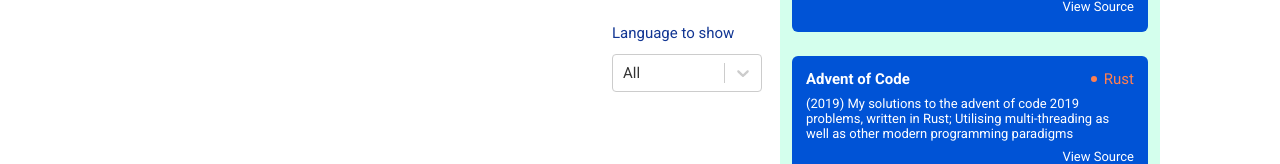
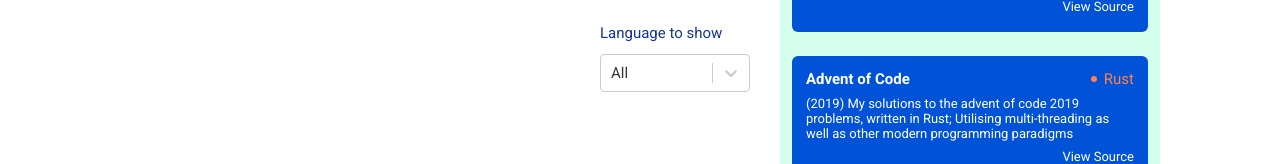
Before and after one commit to Dylan-Kerler/PortfolioSite, a Next.js app: page / in a window 1280 px wide. Shown: the top 164 px of the page. Built offline with nearby package versions, Linux system fonts and the light colour scheme.

Commit message:
Add filter transition

```diff
--- a/components/pages/Home/Home.tsx
+++ b/components/pages/Home/Home.tsx
@@ -1,4 +1,4 @@
-import { useState } from "react";
+import { useEffect, useLayoutEffect, useState } from "react";
 import Select from "react-select";
 import styled from "styled-components";
 import { Carousel } from "./Carousel/Carousel";
@@ -19,16 +19,35 @@ const Container = styled.div`
     }
 `;
 
+const LanguageFilterContainer = styled.div`
+    margin-top: 24px;
+    height: fit-content;
+    width: 150px;
+    position: absolute;
+    left: -180px;
+    top: 0px;
+`;
+
 export const Home = () => {
     const [selectedLanguage, setSelectedLanguage] = useState({ label: "All", value: "all" });
+    const [showLanguageFilter, setShowLanguageFilter] = useState(true);
+
+    useLayoutEffect(() => {
+        const el = document.getElementById("summary-container");
+        el?.addEventListener('scroll', () => {
+            setShowLanguageFilter(el.scrollTop < 100);
+        });
+    }, []);
 
     return (
         <Container>
             <Summary/>
 
-            <div style={{ display: "grid", gridTemplateColumns: "auto 1fr", columnGap: 18 }}>
-                <div style={{ marginTop: 24, display: "grid", rowGap: 12, height: "fit-content", width: 150 }}>
-                    <div>Language to show</div>
+            <div style={{ position: "relative" }}>
+                {
+                    showLanguageFilter &&
+                        <LanguageFilterContainer>
+                            <div style={{ marginBottom: 12 }}>Language to show</div>
                             <Select
                                 onChange={e => setSelectedLanguage(e as { label: string, value: string})}
                                 value={selectedLanguage}
@@ -41,7 +60,9 @@ export const Home = () => {
                                     { value: "solidity", label: "Solidity" },
                                 ]}
                             />
-                </div>
+                        </LanguageFilterContainer>
+                }
+
                 <Carousel selectedLanguage={selectedLanguage.value}/>
             </div>
         </Container>
--- a/components/pages/Home/Summary/Summary.tsx
+++ b/components/pages/Home/Summary/Summary.tsx
@@ -41,7 +41,7 @@ export const Summary = () => {
     const [isMinimized, setIsMinimized] = useState(false);
 
     return (
-        <div style={{ height: "100vh", overflow: "scroll" }}>
+        <div id={"summary-container"} style={{ height: "100vh", overflow: "scroll", }}>
             <Container isMinimized={isMinimized} id={"summary"}>
                 <div id={"text"}>
                     <MinorTitle style={{ marginBottom: -7 }}>Hello there! I am,</MinorTitle>
```
Lines whose indentation alone changed are shown as unchanged.
